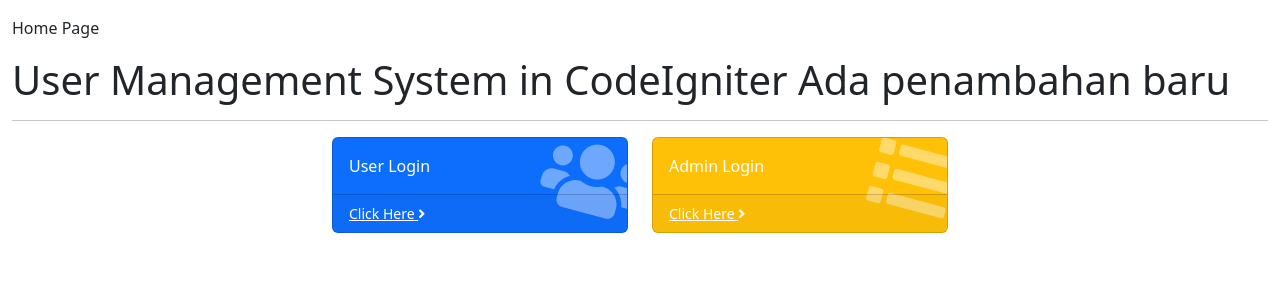
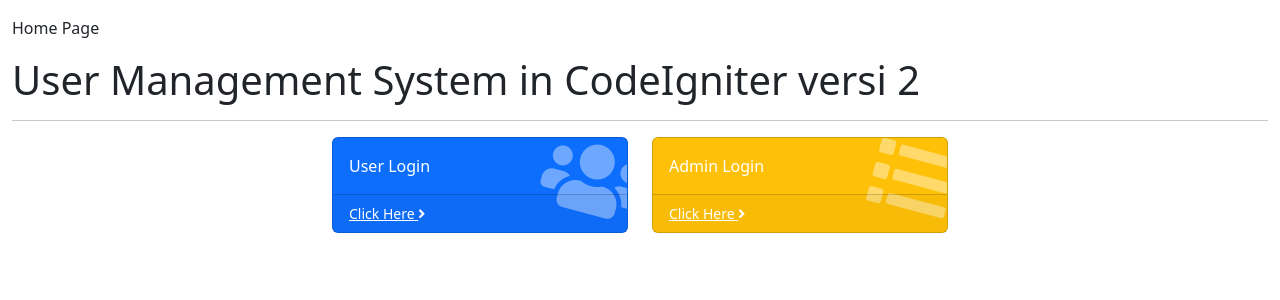
Before and after one commit to arinalhak/ums, a CodeIgniter app: page /database/ in a window 1280 px wide. Shown: the top 300 px of the page. Run offline with CodeIgniter, Linux system fonts and the light colour scheme; some libraries are stand-ins or nearby versions.

Commit message:
Update home.php

```diff
--- a/application/views/home.php
+++ b/application/views/home.php
@@ -29,7 +29,7 @@
           </ol>
 
           <!-- Page Content -->
-          <h1>User Management System in CodeIgniter Ada penambahan baru</h1>
+          <h1>User Management System in CodeIgniter versi 2</h1>
           <hr>
 <div class="row">
 <div class="col-xl-3 col-sm-6 mb-3">
```
